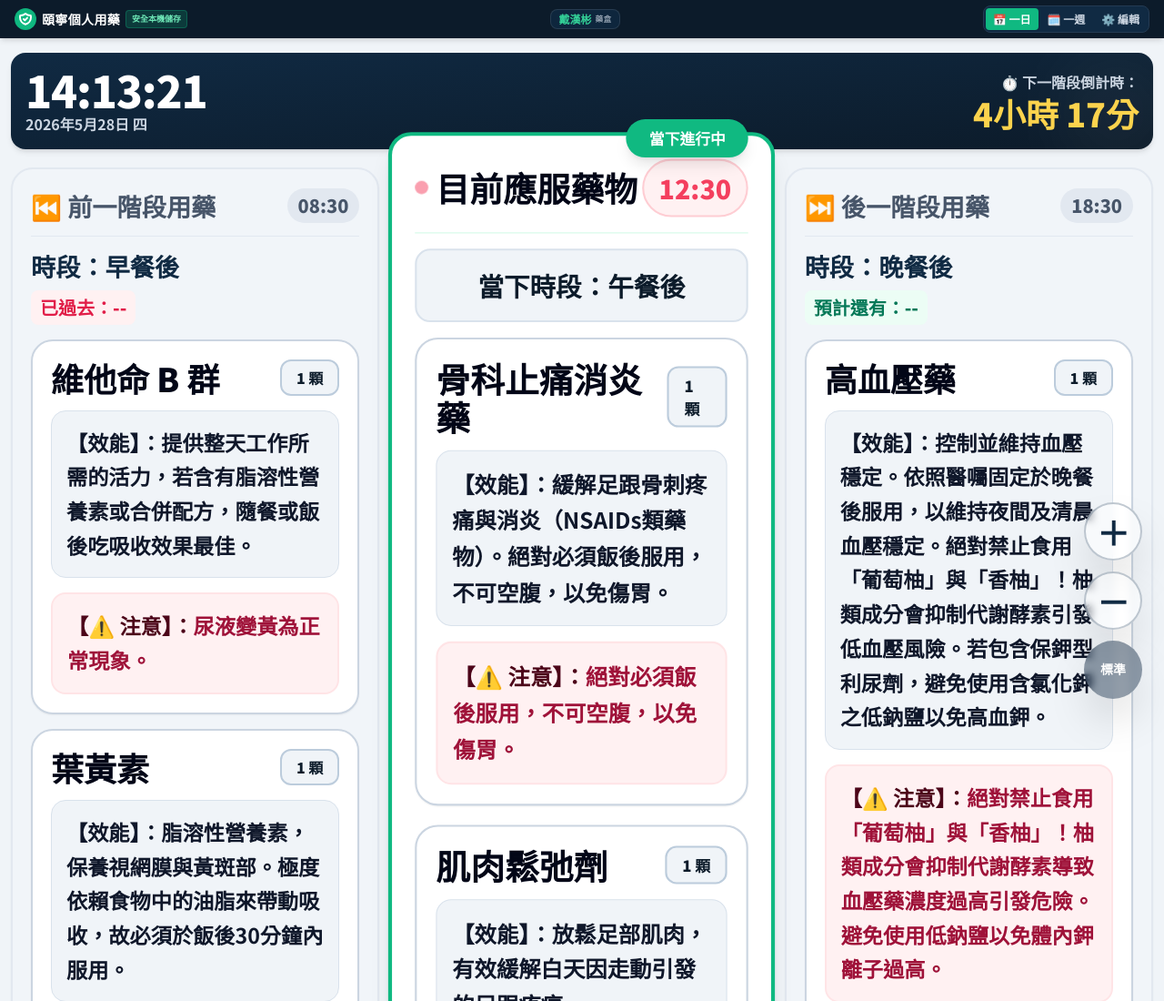
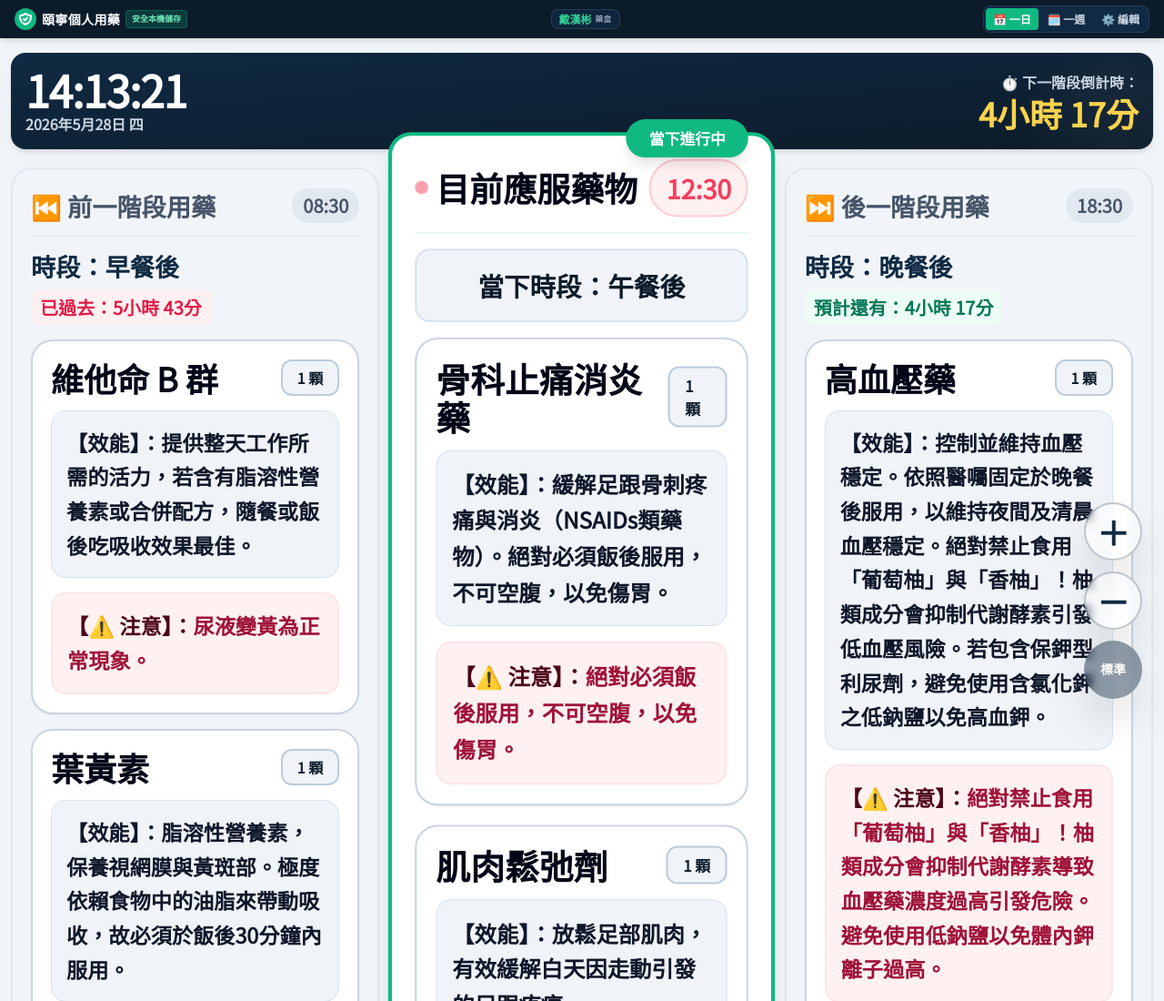
Before and after one commit to andice0107/medication-tracker, a plain HTML site: page index.html in a window 1280 px wide. Shown: the top 1100 px of the page at 91% size. Drawn offline with nearby package versions, Linux system fonts and the light colour scheme.

Commit message:
Update index.html

```diff
--- a/index.html
+++ b/index.html
@@ -26,7 +26,7 @@
     }
   </script>
   <style>
-    @import url('https://fonts.googleapis.com/css2?family=Noto+Sans+TC:wght@500;700;900&display=swap');
+    @import url('https://fonts.googleapis.com/css2?family=Noto+Sans+TC:wght=500;700;900&display=swap');
 
     :root {
       /* 老花眼友善的大尺寸基準字體 */
@@ -429,6 +429,11 @@
       document.getElementById('prevSlotTimeTag').textContent = prv.time;
       renderMedicationListDetailed('prevMedicationsList', prv.items);
 
+      // 計算與顯示前一階段至今已過去的時間
+      let elapsed = curM - prv.total;
+      if (elapsed < 0) elapsed += 1440;
+      document.getElementById('prevDoseElapsed').textContent = `已過去：${Math.floor(elapsed / 60)}小時 ${elapsed % 60}分`;
+
       document.getElementById('currentSlotName').textContent = cur.name;
       document.getElementById('currentSlotTimeTag').textContent = cur.time;
       renderMedicationListDetailed('currentMedicationsList', cur.items);
@@ -451,8 +456,10 @@
       document.getElementById('nextSlotTimeTag').textContent = nxt.time;
       renderMedicationListDetailed('nextMedicationsList', nxt.items);
 
+      // 計算與顯示下一階段預計還有時間
       let rem = nxt.total - curM; if (rem <= 0) rem += 1440;
       document.getElementById('nextDoseCountdown').textContent = `${Math.floor(rem/60)}小時 ${rem%60}分`;
+      document.getElementById('nextDoseTargetTime').textContent = `預計還有：${Math.floor(rem/60)}小時 ${rem%60}分`;
     }
 
     function renderDailyOverview() {
```
